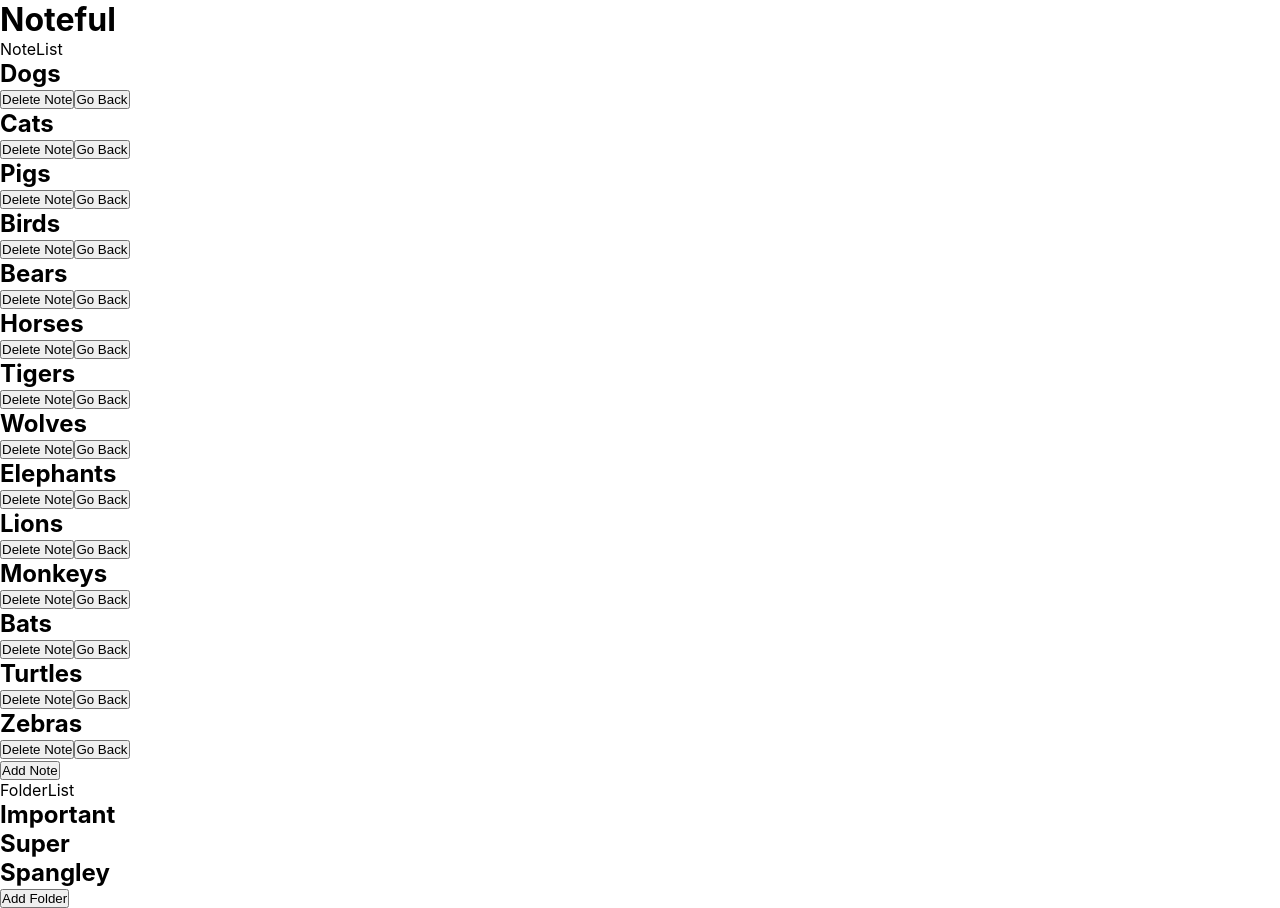
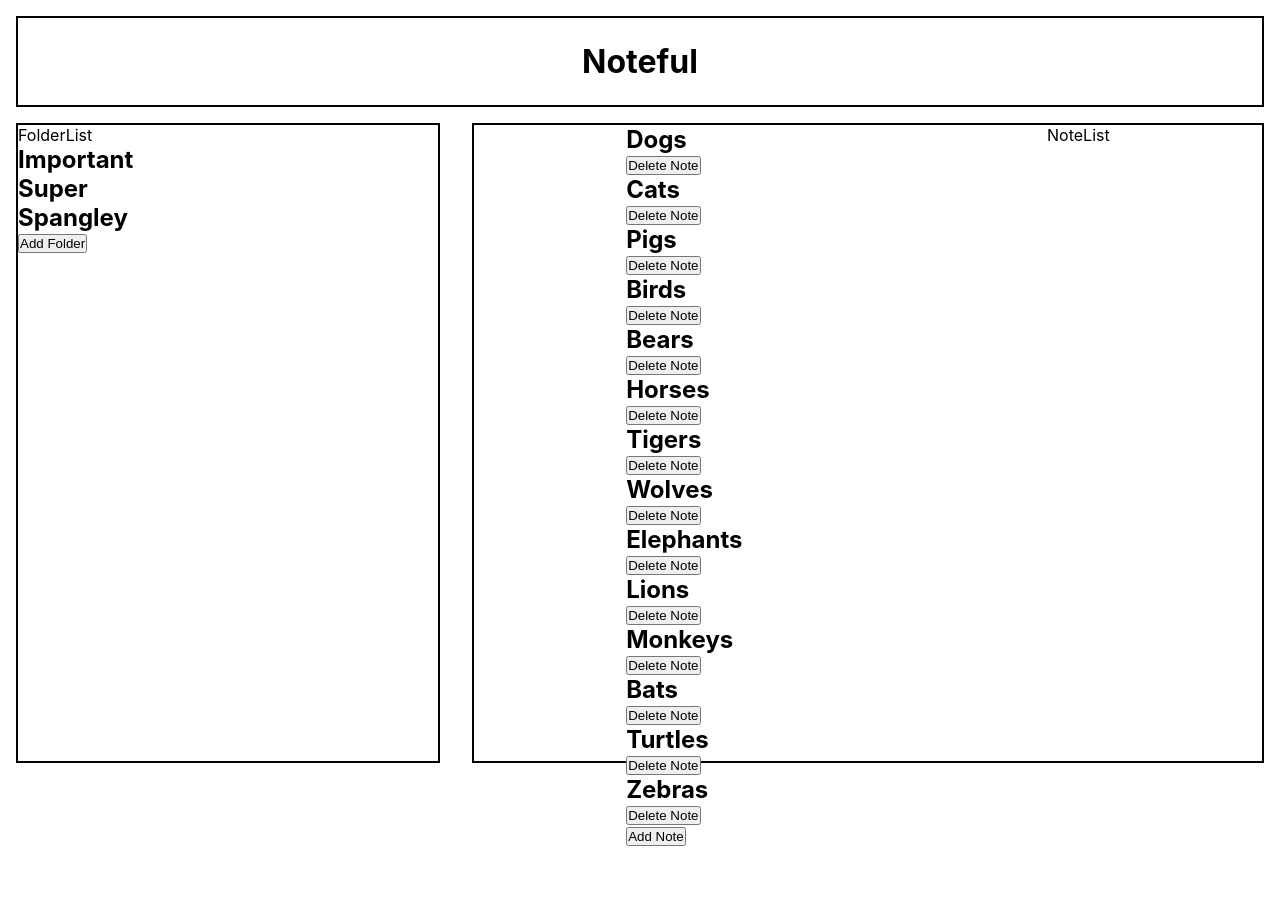
Before and after one commit to AndrewDurrant/notefulApp, a React (Create React App) app: page / in a window 1280 px wide. After the commit the page ends 846 px from the top, so only its background shows below. Built offline with nearby package versions, Linux system fonts and the light colour scheme.

Commit message:
add routes and css

```diff
--- a/src/Components/ExpandedNote.js
+++ b/src/Components/ExpandedNote.js
@@ -2,7 +2,13 @@ import React, {Component} from 'react'
 
 function ExpandedNote(props){
     return(
-        <div>{props.note.content}</div>
+        <section>
+            <Note name={props.note.name}/>
+            <div>{props.note.content}</div>
+
+            <button>Go Back</button>
+            <span></span>
+        </section>
     )
 }
 
--- a/src/Components/Folder.js
+++ b/src/Components/Folder.js
@@ -4,7 +4,9 @@ export class Folder extends Component {
   render() {
     return (
 
-      <div>
+      <div onclick={() => {
+        this.props.history.push('/folder/'+this.props.id)
+      }}>
         <h2>{this.props.name}</h2>
       </div>
 
--- a/src/Components/FolderList.js
+++ b/src/Components/FolderList.js
@@ -1,5 +1,6 @@
 import React, { Component } from 'react';
 import Folder from './Folder';
+import './Main.css'
 
 export class FolderList extends Component {
   render() {
@@ -9,6 +10,7 @@ export class FolderList extends Component {
         key={folder.id}
         id={folder.id}
         name={folder.name}
+        history={this.props.history}
         />
       )
     })
@@ -19,7 +21,9 @@ export class FolderList extends Component {
       <div>
       FolderList
         {allFolders}
-        <button>Add Folder</button>
+        <button onClick={() => {
+
+        }}>Add Folder</button>
         </div>
         </section>
     )
--- a/src/Components/Main.css
+++ b/src/Components/Main.css
@@ -1,17 +1,24 @@
-/* .main-container>h1 {
+.main-container>h1 {
   text-align: center;
   margin: 1rem;
   padding: 1.5rem;
   border: black solid 2px;
 }
 
-.display-area {
+/* .display-area {
   display: flex;
   justify-content: space-around;
-  flex-direction: row-reverse; */
+  flex-direction: row-reverse;
   /* flex-grow: ; */
 
-/*
+
+main {
+  display: flex;
+  justify-content: space-around;
+  flex-direction: row-reverse;
+  /* flex-grow: ; */
+}
+
 .notes {
   flex-grow: 2;
   margin: 0 1rem;
@@ -24,4 +31,4 @@
   margin: 0 1rem;
   border: black solid 2px;
   height: 80vh;
-} */
+}
--- a/src/Components/Main.js
+++ b/src/Components/Main.js
@@ -4,6 +4,7 @@ import NoteList from './NoteList';
 import './Main.css';
 import { Route } from 'react-router-dom';
 import ExpandedNote from './ExpandedNote';
+import Note from './Note';
 
 export class Main extends Component {
 	render() {
@@ -19,7 +20,9 @@ export class Main extends Component {
 								<main>
 									{' '}
 									<NoteList notes={this.props.notes} />
-									<FolderList folders={this.props.folders} />
+                  <FolderList
+                    folders={this.props.folders}
+                    history={props.history} />
 								</main>
 							);
 						}}
@@ -33,7 +36,9 @@ export class Main extends Component {
                 {' '}
                 <NoteList notes={this.props.notes.filter
                   (note=>note.folderId===props.match.params.folderId)} />
-                <FolderList folders={this.props.folders} />
+                <FolderList
+                  folders={this.props.folders}
+                  history={props.history} />
               </main>
             );
           }}
@@ -42,10 +47,18 @@ export class Main extends Component {
         exact
         path="/note/:noteId"
         render={(props) => {
+          let note = this.props.notes.find(note=>note.id===props.match.params.noteId)
           return (
             <main>
               {' '}
-            <ExpandedNote note={this.props.notes.find(note=>note.id===props.match.params.noteId)}/>
+            <ExpandedNote
+
+              note={note}
+              history={props.history}
+              folderName={this.props.folders.find(folder => {
+                return folder.id === note.folderId
+              }).name
+              }/>
             </main>
           );
         }}
--- a/src/Components/Note.js
+++ b/src/Components/Note.js
@@ -7,7 +7,6 @@ export class Note extends Component {
       <div>
         <h2>{this.props.name}</h2>
         <button>Delete Note</button>
-        <button>Go Back</button>
       </div>
     )
   }
--- a/src/Components/NoteList.js
+++ b/src/Components/NoteList.js
@@ -1,5 +1,6 @@
 import React, { Component } from 'react';
 import Note from './Note';
+import './Main.css'
 
 export class NoteList extends Component {
   render() {
```
